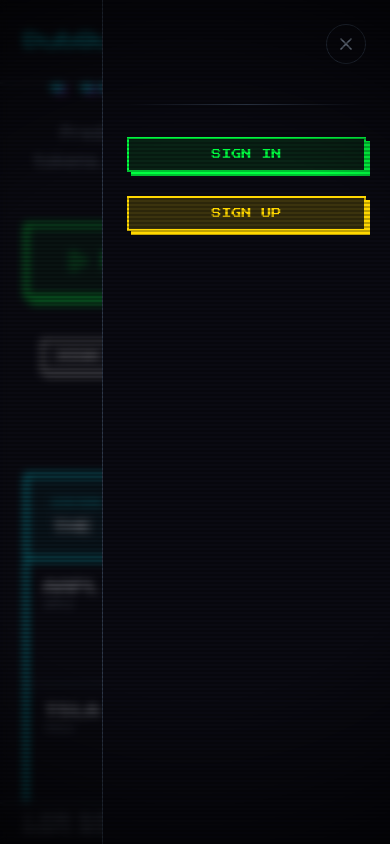
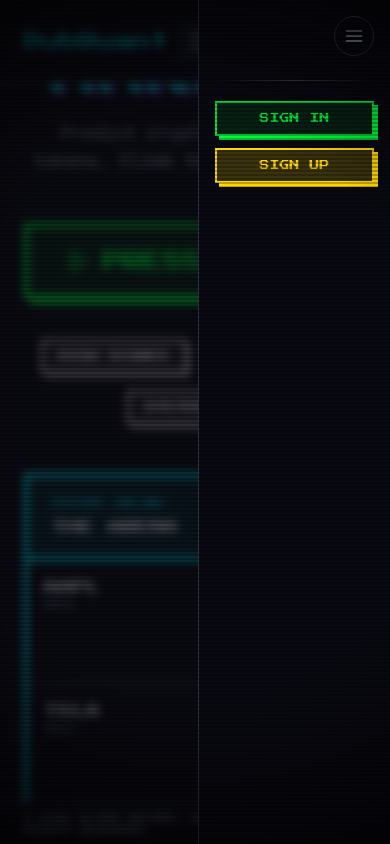
Before and after one commit to hcp-uw/ccp-coin, a Next.js app in the folder frontend/: page / in a window 390 px wide. Both pictures are taken after a click on the button "Open menu". Built offline with nearby package versions, Linux system fonts and the light colour scheme.

Commit message:
fix: swap MobileMenu close icon to FiMenu

```diff
--- a/frontend/src/components/landing/nav/MobileMenu.tsx
+++ b/frontend/src/components/landing/nav/MobileMenu.tsx
@@ -2,7 +2,7 @@
 
 import { useEffect, useRef } from "react";
 import { AnimatePresence, motion, useReducedMotion } from "framer-motion";
-import { FiX } from "react-icons/fi";
+import { FiMenu } from "react-icons/fi";
 import { useOutsideClick } from "@/hooks/useOutsideClick";
 import { useEscapeKey } from "@/hooks/useEscapeKey";
 import { ArcadeButton } from "../../shared/ArcadeButton";
@@ -95,24 +95,24 @@ export function MobileMenu(props: MobileMenuProps) {
             role="dialog"
             aria-modal="true"
             aria-label="Mobile navigation"
-            className="absolute right-0 top-0 h-full w-72 border-l border-border bg-obsidian p-6"
+            className="absolute right-0 top-0 h-full w-48 border-l border-border bg-obsidian p-4"
             initial={shouldReduceMotion ? { opacity: 1 } : { x: "100%" }}
             animate={shouldReduceMotion ? { opacity: 1 } : { x: 0 }}
             exit={shouldReduceMotion ? { opacity: 0 } : { x: "100%" }}
             transition={{ duration: shouldReduceMotion ? 0 : 0.25, ease: "easeOut" }}
           >
-            <div className="mb-8 flex items-center justify-end">
+            <div className="mb-4 flex items-center justify-end">
               <button
                 type="button"
                 onClick={onClose}
                 aria-label="Close menu"
                 className="flex h-10 w-10 items-center justify-center rounded-full border border-border text-muted transition hover:text-text"
               >
-                <FiX size={20} />
+                <FiMenu size={20} />
               </button>
             </div>
 
-            <nav className="flex flex-col gap-6">
+            <nav className="flex flex-col gap-3">
               {links.map((link) => (
                 <a
                   key={link.href}
```
